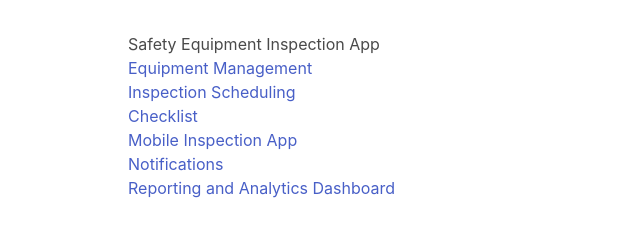
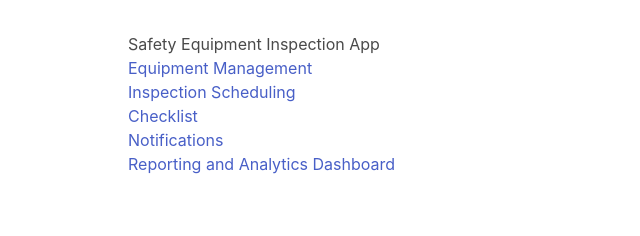
Before and after one commit to zakibourmada/tafteech, an Electron app: page src/index.html in a window 800 px wide. Shown: the whole page, without its empty margins (0-640 px from the left). Drawn offline with nearby package versions, Linux system fonts and the light colour scheme.

Commit message:
deleting the mobile.html file

```diff
--- a/src/index.html
+++ b/src/index.html
@@ -14,7 +14,6 @@
             <li><a href="equipment.html">Equipment Management</a></li>
             <li><a href="scheduling.html">Inspection Scheduling</a></li>
             <li><a href="checklist.html">Checklist </a></li>
-            <li><a href="mobile.html">Mobile Inspection App</a></li>
             <li><a href="notification.html">Notifications</a></li>
             <li><a href="dashboard.html">Reporting and Analytics Dashboard</a></li>
         </ul>
```
